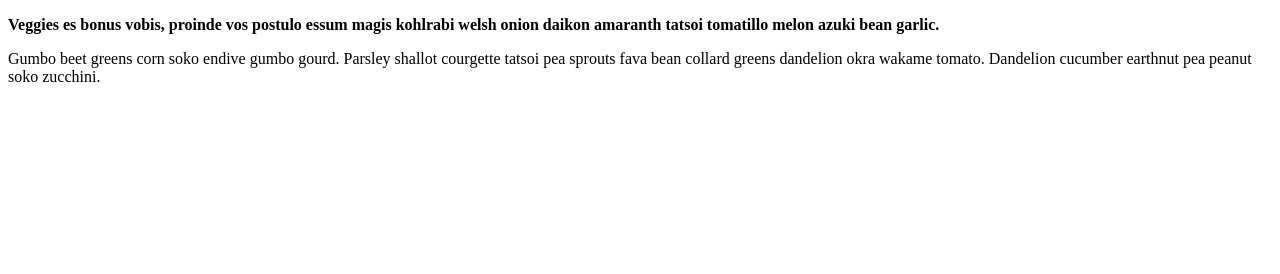
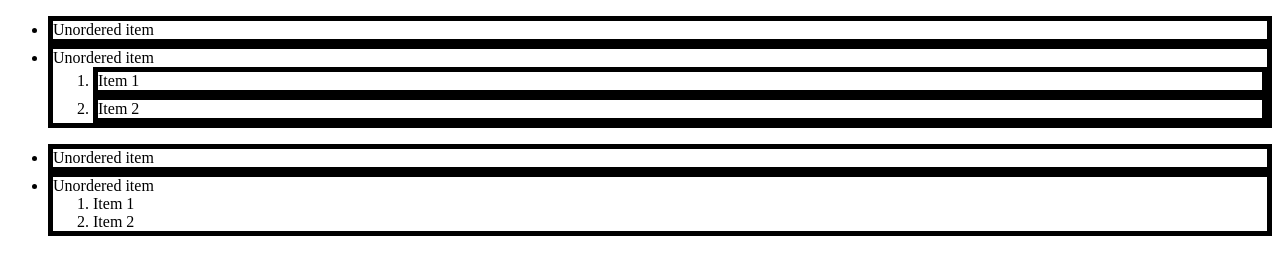
Before and after one commit to rohit9888/frontend-learn, a plain HTML site: page index.html in a window 1280 px wide. Drawn offline with Linux system fonts and the light colour scheme; a web font is replaced by a local one.

Commit message:
combinators

```diff
--- a/index.html
+++ b/index.html
@@ -8,15 +8,35 @@
     <link href="https://fonts.googleapis.com/css2?family=Gideon+Roman&display=swap" rel="stylesheet" />
     <title>Document</title>
 </head>
+<body>
+<!-- Descendant combinator -->
+<div class ="descend">
 
-<body>
-    <article>
-        <p>Veggies es bonus vobis, proinde vos postulo essum magis kohlrabi welsh onion daikon amaranth tatsoi tomatillo
-                  melon azuki bean garlic.</p>
+    <ul>
+        <li>Unordered item</li>
+        <li>Unordered item
+            <ol>
+                <li>Item 1</li>
+                <li>Item 2</li>
+            </ol>
+        </li>
+    </ul>
+</div>
+  <!-- child combinator -->
+  <div class="child">
 
-          <p>Gumbo beet greens corn soko endive gumbo gourd. Parsley shallot courgette tatsoi pea sprouts fava bean collard
-                  greens dandelion okra wakame tomato. Dandelion cucumber earthnut pea peanut soko zucchini.</p>
-      </article>
+      <ul>
+          <li>Unordered item</li>
+          <li>Unordered item
+              <ol>
+                  <li>Item 1</li>
+                  <li>Item 2</li>
+                </ol>
+            </li>
+        </ul>
+    </div>
+
+
 
 </body>
 
--- a/styles/style.css
+++ b/styles/style.css
@@ -1,2 +1,10 @@
-article p:first-child::first-line{
-  font-weight:bold}
+/* it includes all the child. in this example, all the li under ul */
+.descend ul li {
+  border: 5px solid black;
+}
+/* it includes only the sub child. in this example, only the subc li under ul, (not like sub-sub-child*/
+
+.child ul>li{
+  border: 5px solid black;
+
+}
```
